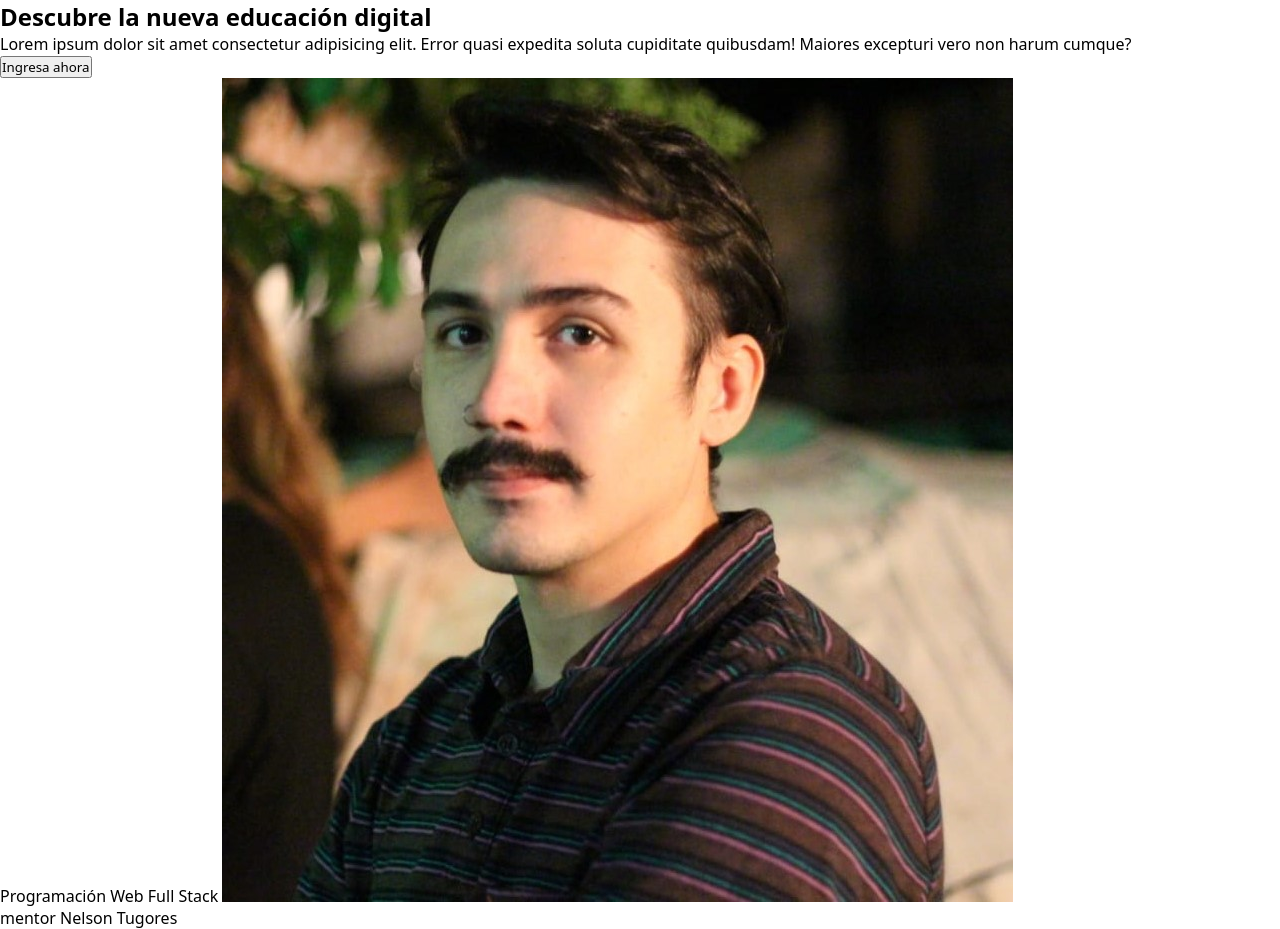
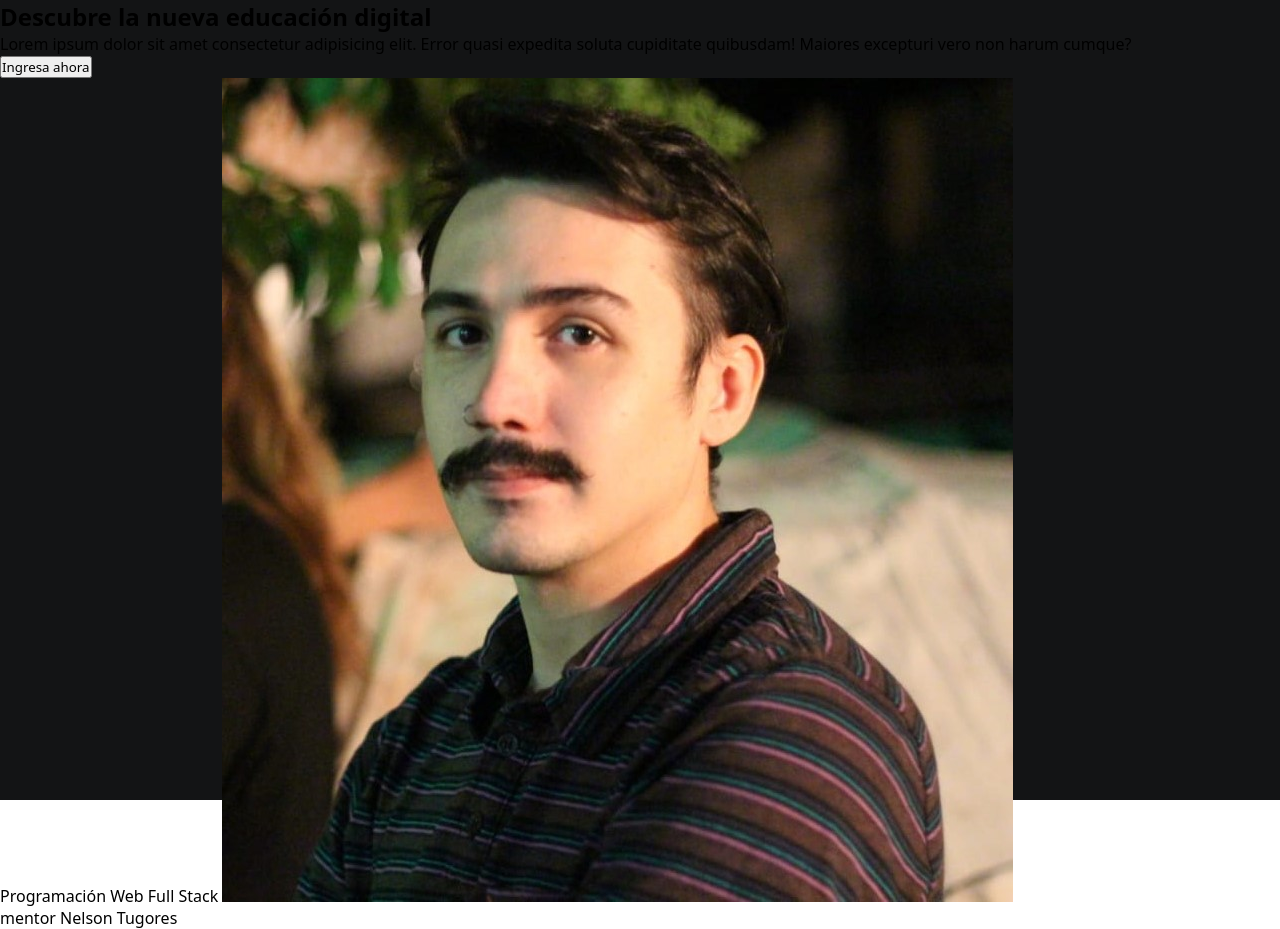
Before and after one commit to CNF1993/practica-media2, a plain HTML site: page index.html in a window 1280 px wide. Drawn offline with Linux system fonts and the light colour scheme.

Commit message:
add main and hero

```diff
--- a/style.css
+++ b/style.css
@@ -4,3 +4,24 @@
     box-sizing: border-box;
     font-family: system-ui, -apple-system, BlinkMacSystemFont, 'Segoe UI', Roboto, Oxygen, Ubuntu, Cantarell, 'Open Sans', 'Helvetica Neue', sans-serif;
 }
+
+:root {
+    --black: #131415;
+    --blue: rgb(91, 93, 218);
+    --white: #fff;
+    --grey: grey;
+    --box-shadow: 0 0 10px 10px rgba(0, 0, 0, 0.5);
+}
+
+main {
+    height: 100vh;
+    width: 100vw;
+    background: var(--black);
+}
+
+.hero {
+    margin: 0 auto;
+    display: flex;
+    flex-wrap: wrap;
+    justify-content: space-between;
+}
```
